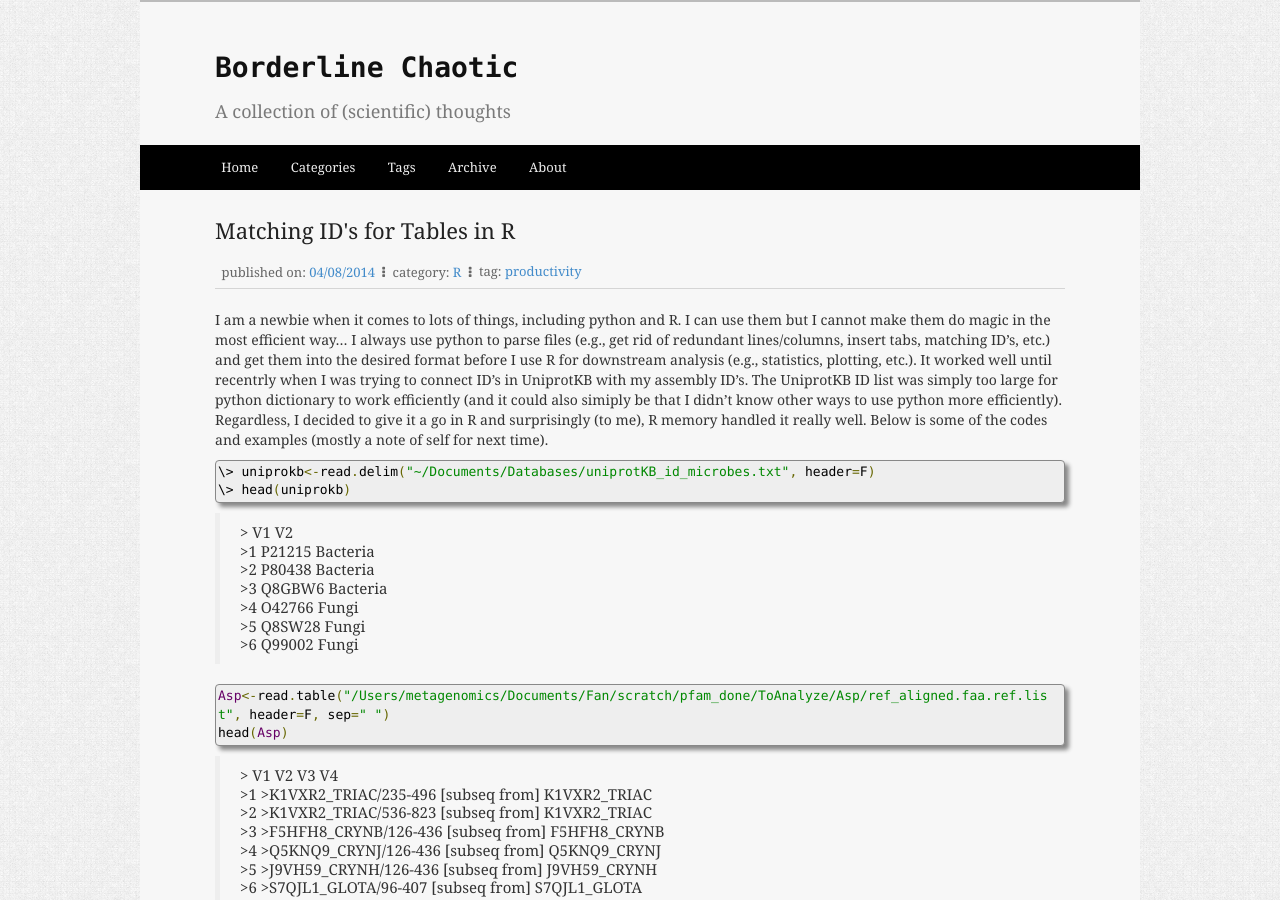
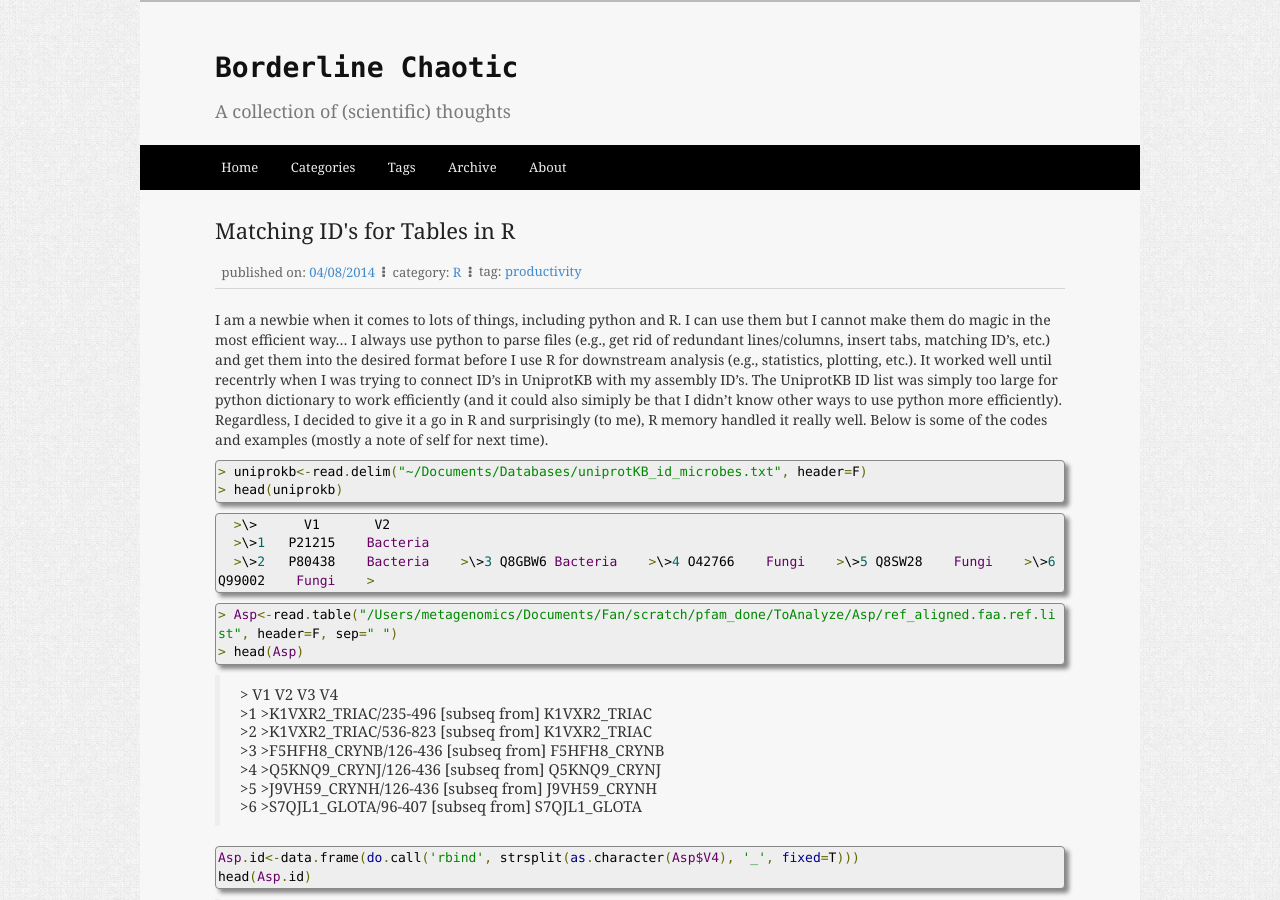
Before and after one commit to fandemonium/blog, a Jekyll site: the page built from _posts/2014-04-08-use-r-for-long-lists.md, in a window 1280 px wide and 900 px high. Built offline with Jekyll 4.4.1, drawn with Linux system fonts in a browser that asks for light colours; Markdown is read by kramdown in place of the engine named in the settings; comment, search, counter and statistics services are not loaded.

Commit message:
trying to fix the spacing

````diff
--- a/_posts/2014-04-08-use-r-for-long-lists.md
+++ b/_posts/2014-04-08-use-r-for-long-lists.md
@@ -9,12 +9,12 @@
 <!--more-->
 
 ```R
-\> uniprokb<-read.delim("~/Documents/Databases/uniprotKB_id_microbes.txt", header=F)
-\> head(uniprokb)
+> uniprokb<-read.delim("~/Documents/Databases/uniprotKB_id_microbes.txt", header=F)
+> head(uniprokb)
 ```
->\>      V1       V2
->\>1   P21215    Bacteria
->\>2   P80438    Bacteria
+      >\>      V1       V2
+      >\>1   P21215    Bacteria
+      >\>2   P80438    Bacteria
 >\>3 Q8GBW6 Bacteria
 >\>4 O42766    Fungi
 >\>5 Q8SW28    Fungi
@@ -22,8 +22,8 @@
 >
 
 ```R
-Asp<-read.table("/Users/metagenomics/Documents/Fan/scratch/pfam_done/ToAnalyze/Asp/ref_aligned.faa.ref.list", header=F, sep=" ")
-head(Asp)
+> Asp<-read.table("/Users/metagenomics/Documents/Fan/scratch/pfam_done/ToAnalyze/Asp/ref_aligned.faa.ref.list", header=F, sep=" ")
+> head(Asp)
 ```
 >\>                      V1    V2  V3        V4
 >\>1 \>K1VXR2\_TRIAC/235-496 [subseq from] K1VXR2\_TRIAC
````
